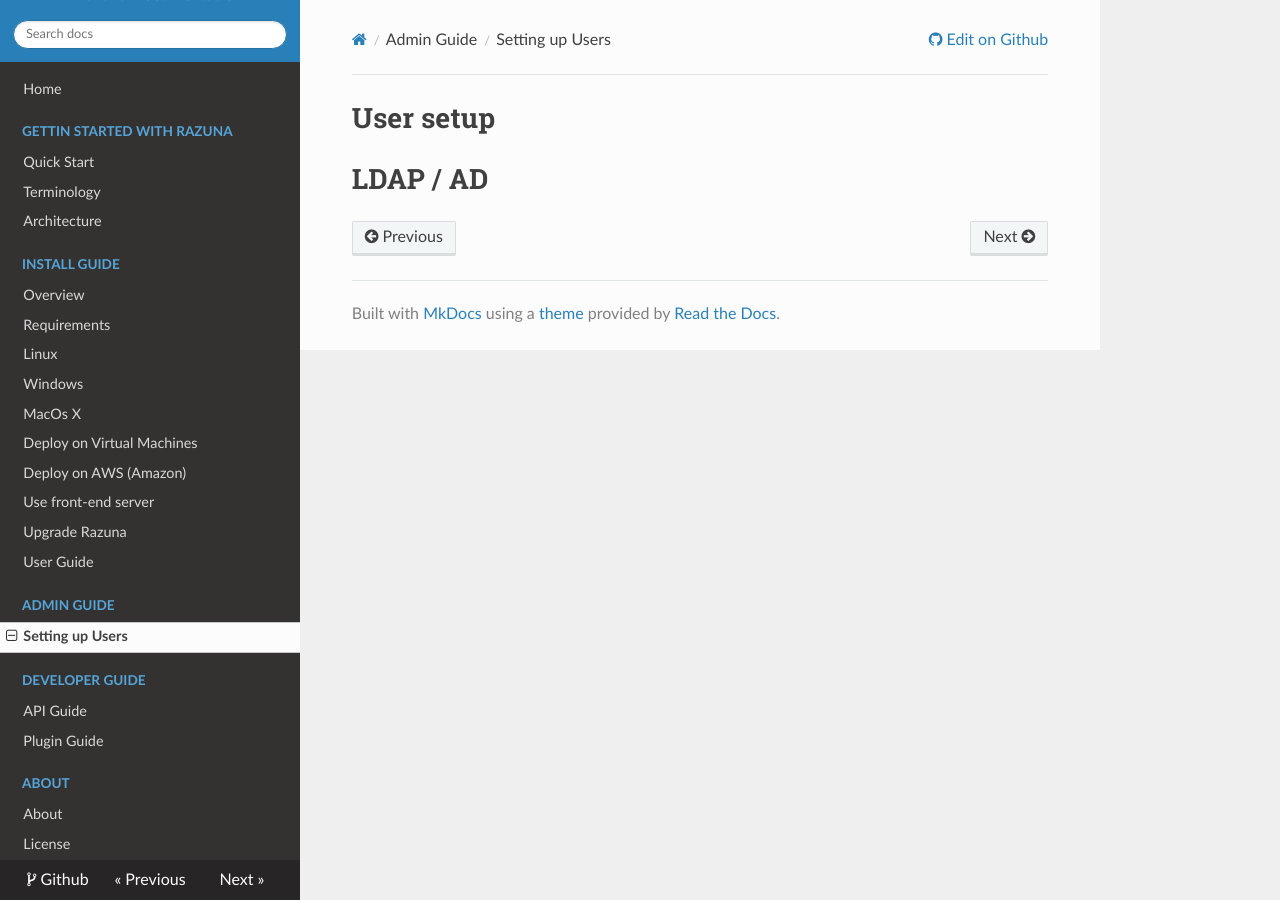
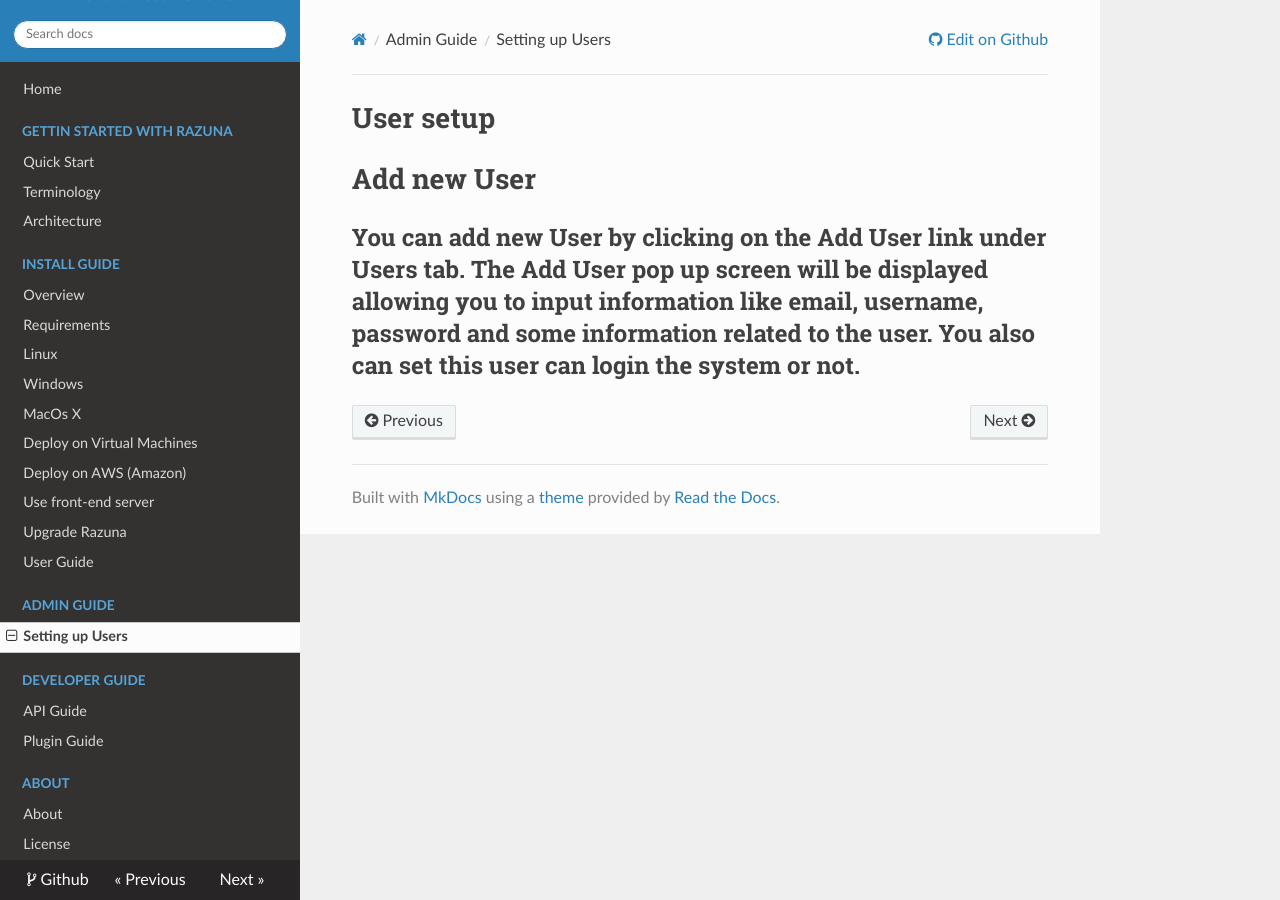
Before and after one commit to razuna/razuna-docs, an MkDocs documentation site: the page built from docs/admin/users.md, in a window 1280 px wide. Built offline with MkDocs 1.6.1, drawn with Linux system fonts in a browser that asks for light colours; nearby versions of some CDN libraries; old or Windows-style settings are respelled for this version of MkDocs.

Commit message:
add user

```diff
--- a/docs/admin/users.md
+++ b/docs/admin/users.md
@@ -1,3 +1,7 @@
 # User setup
 
-# LDAP / AD
+# Add new User
+## You can add new User by clicking on the Add User link under Users tab. The Add User pop up screen will be displayed allowing you to input information like email, username, password and some information related to the user. You also can set this user can login the system or not.
+##
+
+##
```
